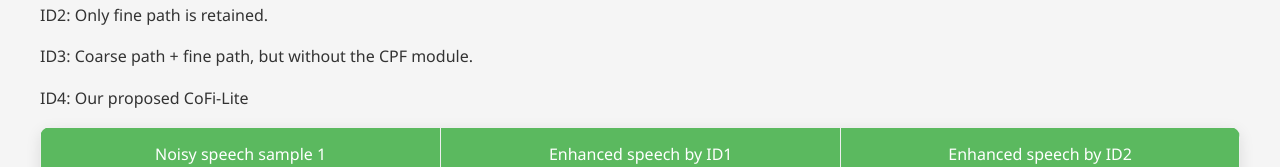
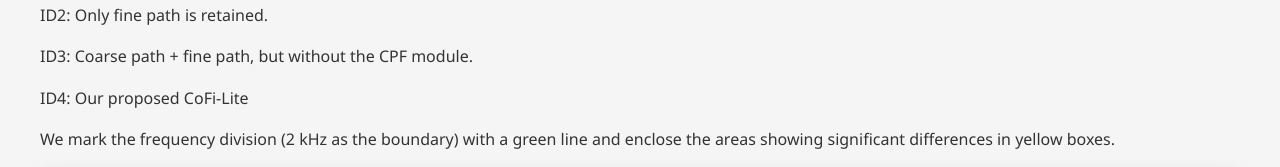
Before and after one commit to Acceleration123/CoFiLite-demo, a plain HTML site: page index.html in a window 1280 px wide. Shown: the part 4460-4627 px from the top of the page. Drawn offline with Linux system fonts and the light colour scheme.

Commit message:
Update index.html

```diff
--- a/index.html
+++ b/index.html
@@ -176,6 +176,7 @@
                 <p>ID2: Only fine path is retained.</p>
                 <p>ID3: Coarse path + fine path, but without the CPF module.</p>
                 <p>ID4: Our proposed CoFi-Lite</p>
+                <p>We mark the frequency division (2 kHz as the boundary) with a green line and enclose the areas showing significant differences in yellow boxes.
             </div>
 
             <div class="demo-card">
```
